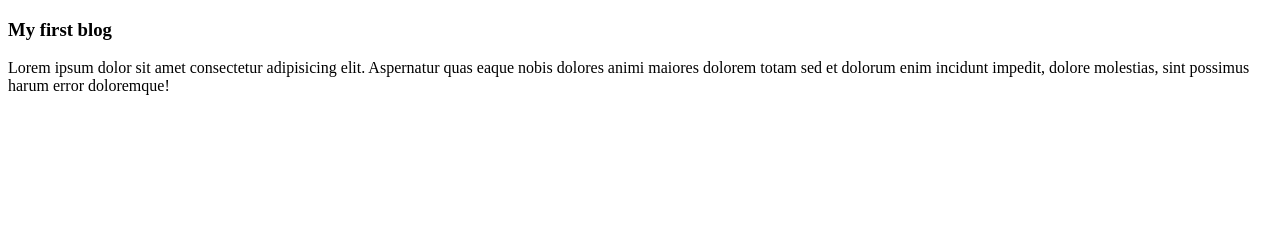
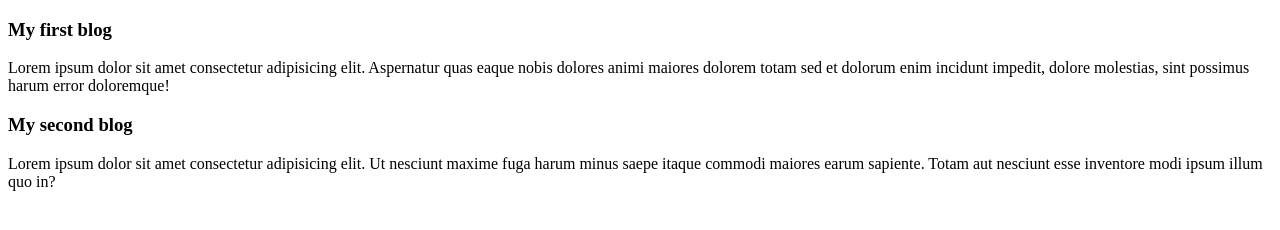
Before and after one commit to abuhoraira153/my-simple-website, a plain HTML site: page index.html in a window 1280 px wide. Drawn offline with Linux system fonts and the light colour scheme.

Commit message:
second blog added

```diff
--- a/index.html
+++ b/index.html
@@ -8,5 +8,7 @@
 <body>
     <h3>My first blog</h3>
     <p>Lorem ipsum dolor sit amet consectetur adipisicing elit. Aspernatur quas eaque nobis dolores animi maiores dolorem totam sed et dolorum enim incidunt impedit, dolore molestias, sint possimus harum error doloremque!</p>
+    <h3>My second blog</h3>
+    <p>Lorem ipsum dolor sit amet consectetur adipisicing elit. Ut nesciunt maxime fuga harum minus saepe itaque commodi maiores earum sapiente. Totam aut nesciunt esse inventore modi ipsum illum quo in?</p>
 </body>
 </html>
```
